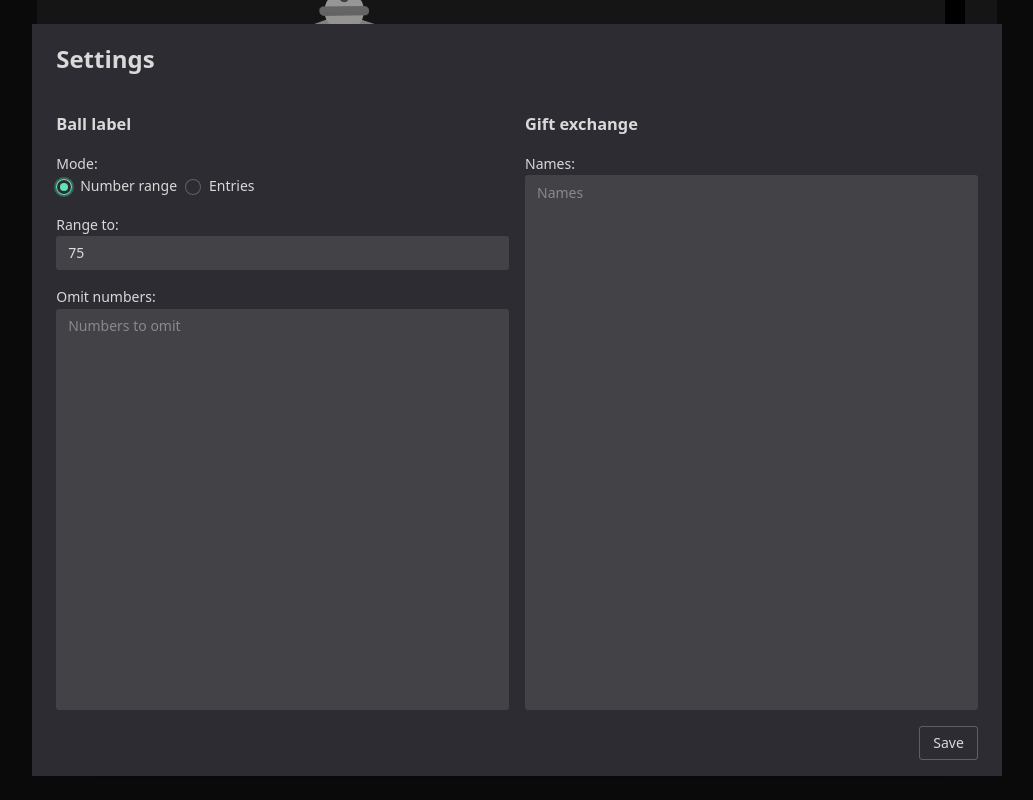
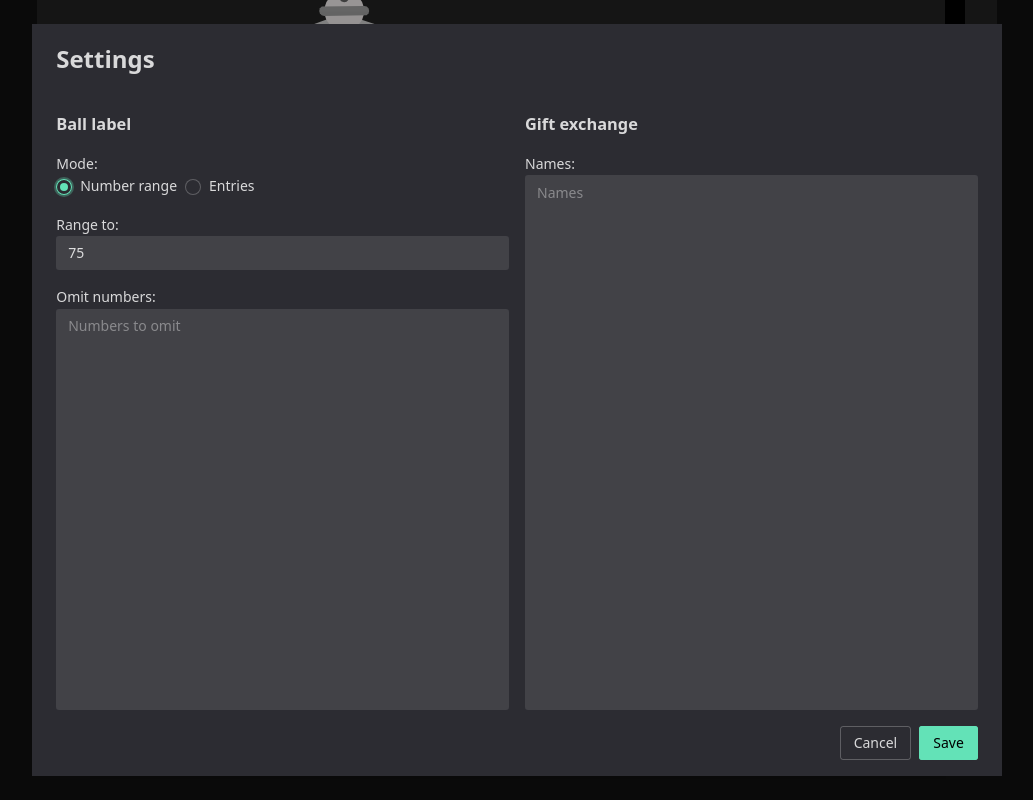
Before and after one commit to huybn5776/lottery-balls, a Vue app: page / in a window 1280 px wide. Both pictures are taken after a click on the button "Settings". Shown: the whole page, without its empty margins (123-1156 px from the left). Built offline with nearby package versions, Linux system fonts and the light colour scheme; the HTML template or start-up script is replaced by a standard one.

Commit message:
feat: add cancel button to setting modal

```diff
--- a/src/components/SettingsModal.scss
+++ b/src/components/SettingsModal.scss
@@ -41,5 +41,6 @@
 
 .settings-footer {
   display: flex;
+  gap: 8px;
   justify-content: end;
 }
--- a/src/components/SettingsModal.vue
+++ b/src/components/SettingsModal.vue
@@ -47,7 +47,8 @@
       </div>
 
       <div class="settings-footer">
-        <NButton class="setting-save-button" @click="saveSettings">Save</NButton>
+        <NButton @click="showModal = false">Cancel</NButton>
+        <NButton type="primary" @click="saveSettings">Save</NButton>
       </div>
     </div>
   </NModal>
```
